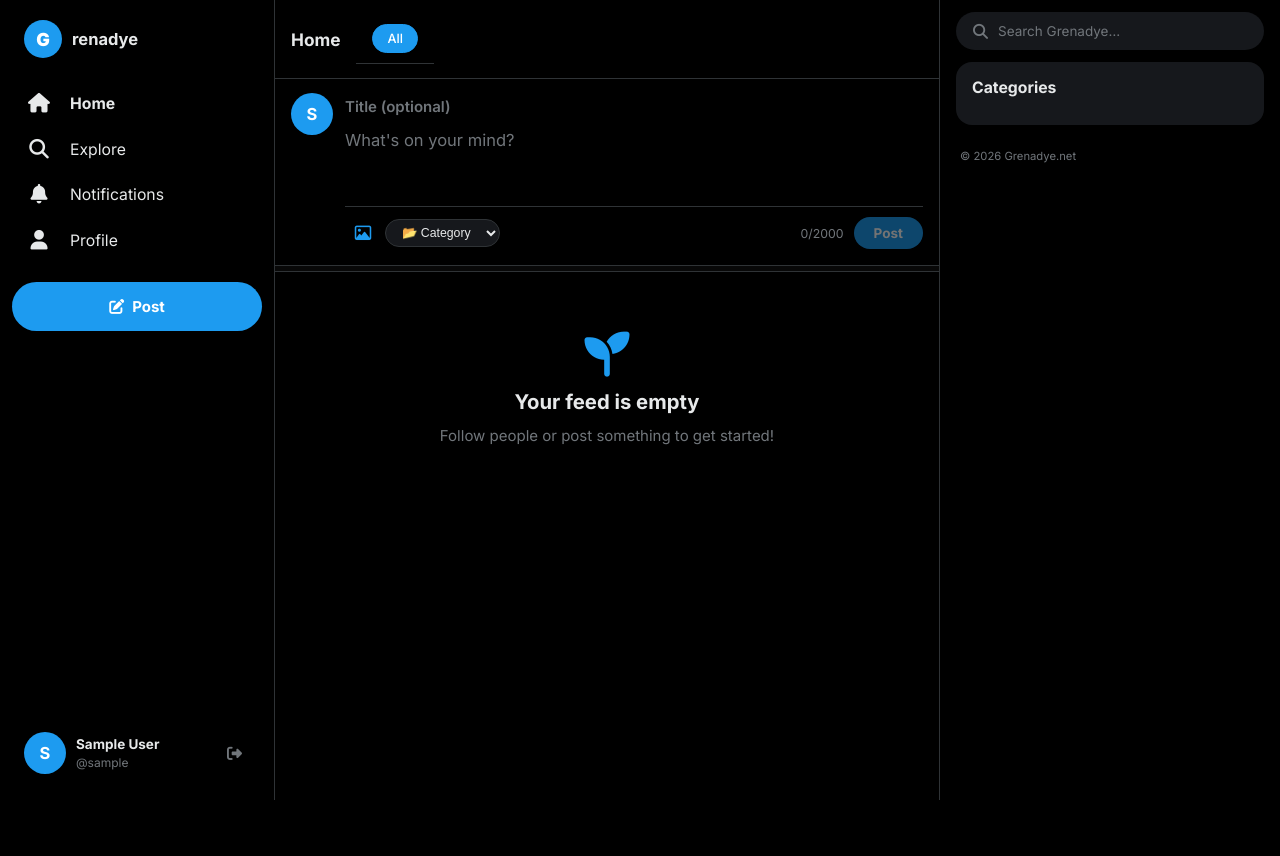
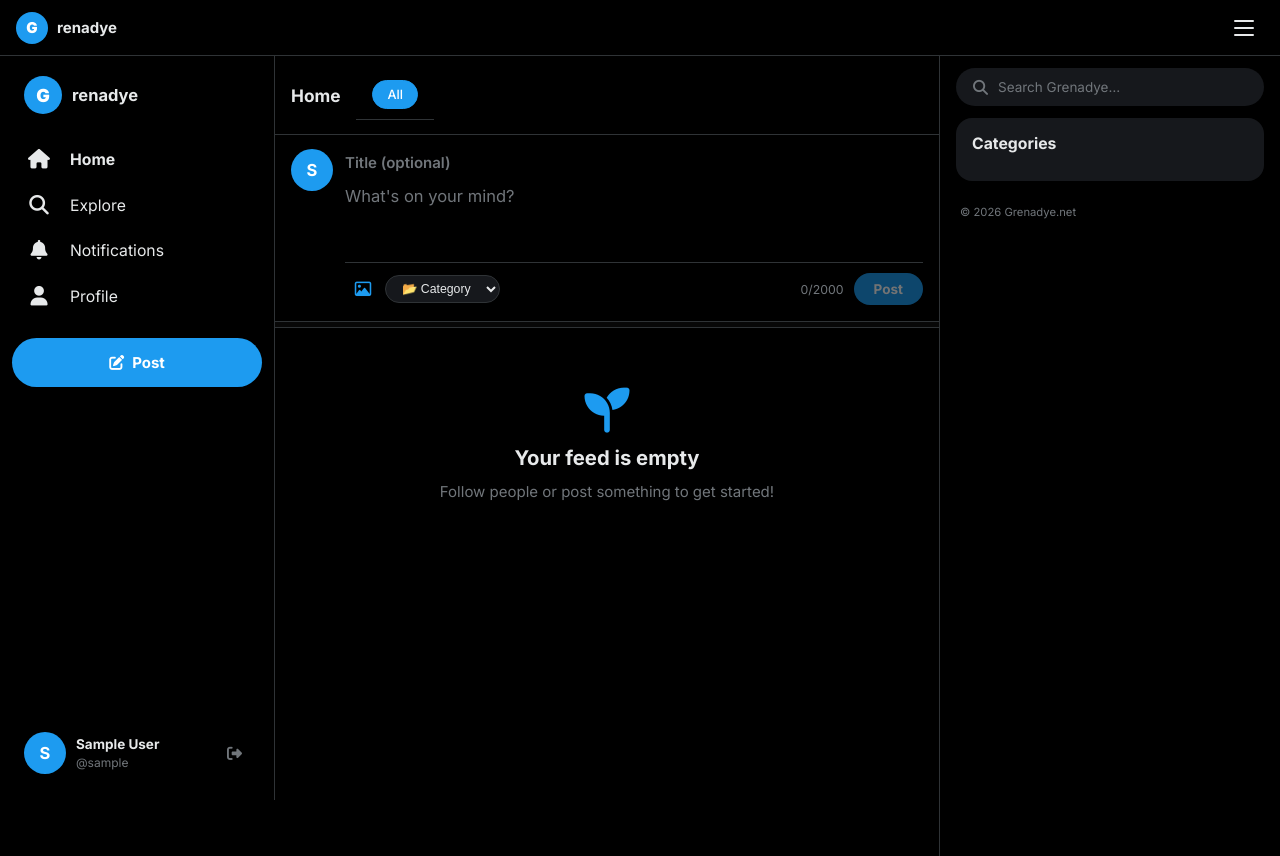
Before and after one commit to laanaavaaz-cell/grenadye, a Django app: page / in a window 1280 px wide. Before the commit the page ends 800 px from the top, so only its background shows below. Run offline with Django 5.2, Linux system fonts and the light colour scheme; the visitor is signed in with stand-in values (Sample User, id 1); data comes from the database, SQL or seed files in the repository; data that the repository does not hold is empty.

Commit message:
fix: show top-navbar on desktop — remove display:none, offset app-wrapper/sidebar/feed-header by 56px

```diff
--- a/static/css/grenadye.css
+++ b/static/css/grenadye.css
@@ -40,14 +40,15 @@ textarea { resize: none; }
   min-height: 100vh;
   max-width: 1300px;
   margin: 0 auto;
+  padding-top: 56px; /* clear fixed top-navbar */
 }
 
 /* ─── SIDEBAR ───────────────────────────────────────────────── */
 .sidebar {
   width: var(--sidebar-w);
   position: sticky;
-  top: 0;
-  height: 100vh;
+  top: 56px;
+  height: calc(100vh - 56px);
   display: flex;
   flex-direction: column;
   justify-content: space-between;
@@ -149,7 +150,7 @@ textarea { resize: none; }
 .feed-header {
   display: flex; align-items: center; gap: 16px;
   padding: 14px 16px;
-  position: sticky; top: 0;
+  position: sticky; top: 56px;
   background: rgba(0,0,0,.82);
   backdrop-filter: blur(16px);
   -webkit-backdrop-filter: blur(16px);
@@ -480,7 +481,7 @@ textarea { resize: none; }
 .profile-tabs {
   display: flex;
   border-bottom: 1px solid var(--border);
-  position: sticky; top: 0;
+  position: sticky; top: 56px;
   background: rgba(0,0,0,.82);
   backdrop-filter: blur(16px);
   z-index: 10;
@@ -653,7 +654,7 @@ textarea { resize: none; }
 .right-panel {
   width: var(--right-w);
   padding: 12px 16px;
-  position: sticky; top: 0;
+  position: sticky; top: 56px;
   height: 100vh;
   overflow-y: auto;
   scrollbar-width: none;
@@ -972,7 +973,7 @@ textarea { resize: none; }
 
 /* ─── TOP NAVBAR ─────────────────────────────────────────────── */
 .top-navbar {
-  display: none; /* desktop: hidden — sidebar handles nav */
+  display: flex; /* visible on all screen sizes */
   position: fixed; top: 0; left: 0; right: 0;
   height: 56px;
   background: rgba(0,0,0,.92);
@@ -1101,9 +1102,5 @@ textarea { resize: none; }
 
 /* ─── SHOW TOP NAVBAR ON MOBILE ONLY ────────────────────────── */
 @media (max-width: 700px) {
-  .top-navbar { display: flex; }
-  /* Push the entire app-wrapper down so nothing hides under the fixed navbar */
-  .app-wrapper { padding-top: 56px; }
-  /* Sticky feed-header must account for the 56px fixed navbar */
-  .feed-header { top: 56px; }
+  /* top-navbar, app-wrapper padding-top, and feed-header top are set globally above */
 }
```
